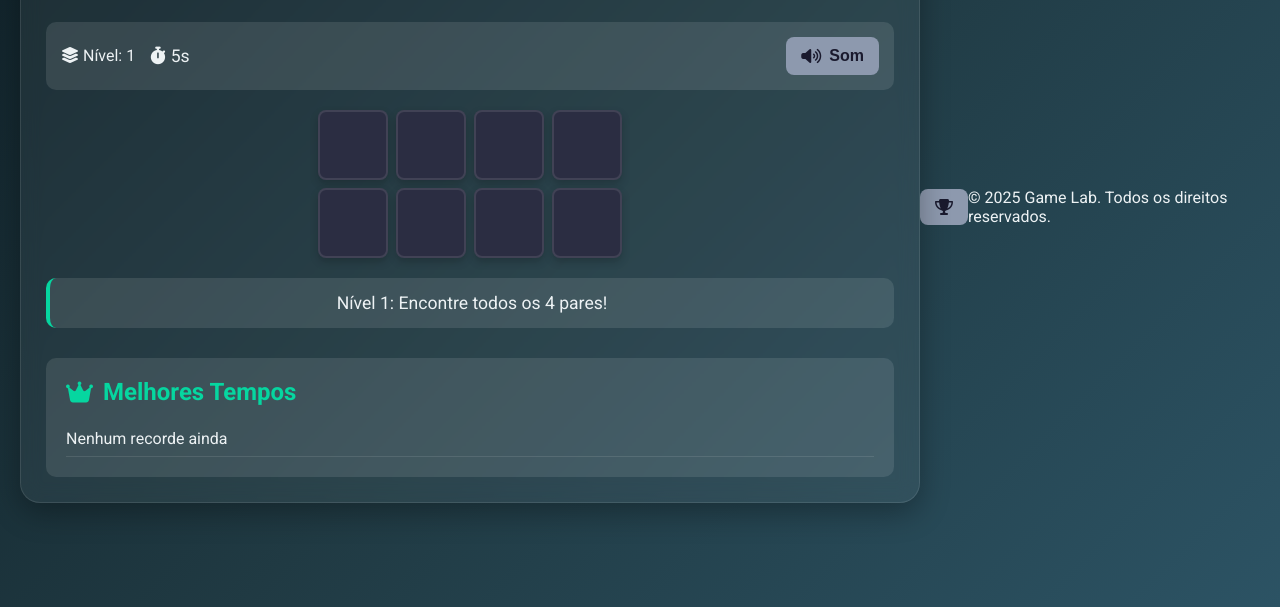
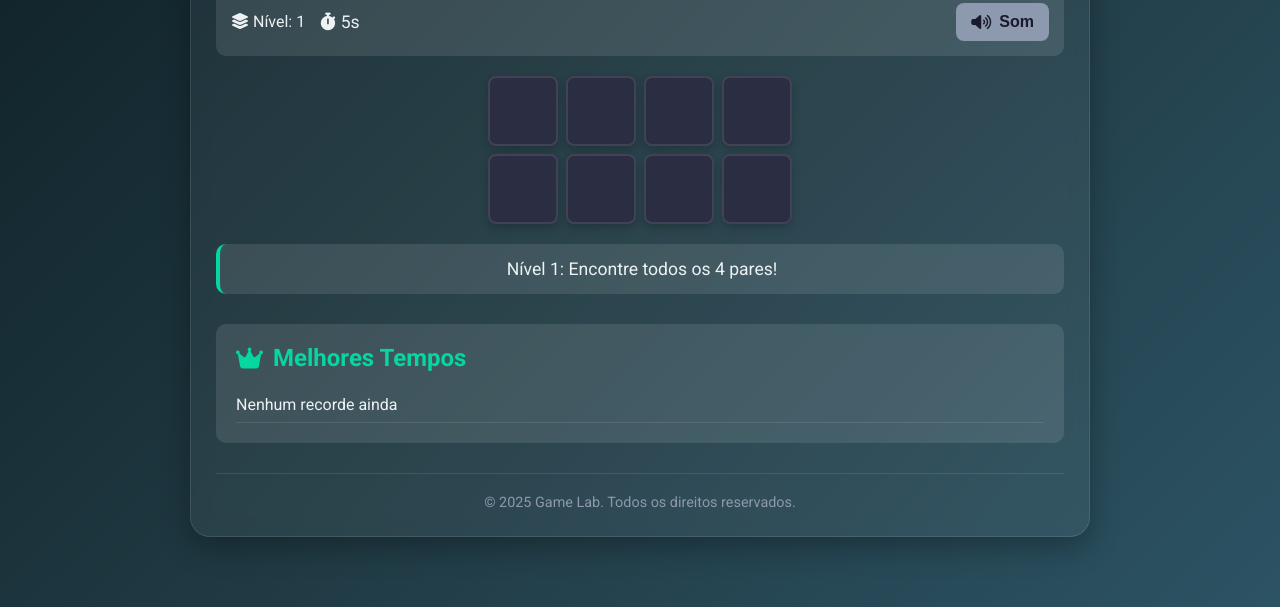
Before and after one commit to JulyDuds/memory_game, a plain HTML site: page index.html in a window 1280 px wide. Shown: the part 193-800 px from the top of the page. Drawn offline with Linux system fonts and the light colour scheme.

Commit message:
Update index.html

```diff
--- a/index.html
+++ b/index.html
@@ -3,7 +3,7 @@
 <head>
   <meta charset="UTF-8">
   <meta name="viewport" content="width=device-width, initial-scale=1.0">
-  <title>Emoji Encryption </title>
+  <title>Emoji Encryption | Jogo para Programadores</title>
   <link rel="icon" type="image/x-icon" href="favicon.svg">
   <link rel="stylesheet" href="https://fonts.googleapis.com/css2?family=Fira+Code:wght@400;700&family=Roboto:wght@400;500;700&display=swap">
   <link rel="stylesheet" href="https://cdnjs.cloudflare.com/ajax/libs/font-awesome/6.4.0/css/all.min.css">
@@ -234,6 +234,15 @@
       border-bottom: 1px solid rgba(255, 255, 255, 0.1);
     }
 
+    .footer {
+      text-align: center;
+      margin-top: 30px;
+      padding-top: 20px;
+      border-top: 1px solid rgba(255, 255, 255, 0.1);
+      color: var(--secondary);
+      font-size: 0.9rem;
+    }
+
     @media (max-width: 600px) {
       .card {
         width: 55px;
@@ -311,25 +320,12 @@
       <h2><i class="fas fa-crown"></i> Melhores Tempos</h2>
       <ul id="ranking-list"></ul>
     </div>
+
+    <footer class="footer">
+      <p>&copy; <span id="current-year"></span> Game Lab. Todos os direitos reservados.</p>
+    </footer>
   </div>
-    </div>
-        <div class="overlay hidden" id="overlay"></div>
 
-        <button id="show-ranking" class="btn ranking-btn">
-            <i class="fas fa-trophy"></i>
-        </button>
-
-        <footer class="footer">
-            <p>&copy; <span id="current-year"></span> Game Lab. Todos os direitos reservados.</p>
-
-
-        </footer>
-    </div>
-
-      <script>
-          document.getElementById('current-year').textContent = new Date().getFullYear();
-      </script>
-    <script src="script.js"></script>
   <audio id="sound-correct" src="https://assets.mixkit.co/sfx/preview/mixkit-correct-answer-tone-2870.mp3" preload="auto"></audio>
   <audio id="sound-wrong" src="https://assets.mixkit.co/sfx/preview/mixkit-wrong-answer-fail-notification-946.mp3" preload="auto"></audio>
   <audio id="sound-win" src="https://assets.mixkit.co/sfx/preview/mixkit-winning-chimes-2015.mp3" preload="auto"></audio>
@@ -496,7 +492,7 @@
         setTimeout(() => {
           firstCard.classList.remove("flipped");
           secondCard.classList.remove("flipped");
-          // Esconde os ícones novamente
+
           firstCard.querySelector('i').style.display = 'none';
           secondCard.querySelector('i').style.display = 'none';
           resetCards();
@@ -540,9 +536,10 @@
       });
     }
 
-    // Inicializa o jogo
     createBoard();
     displayRanking();
+
+    document.getElementById('current-year').textContent = new Date().getFullYear();
   </script>
 </body>
 </html>
```
